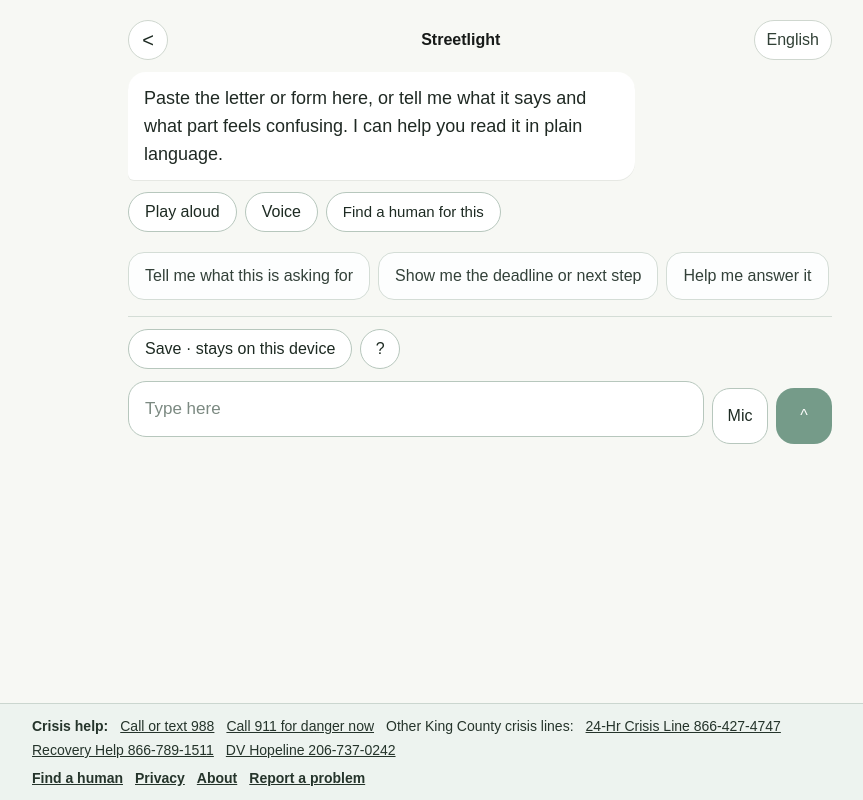
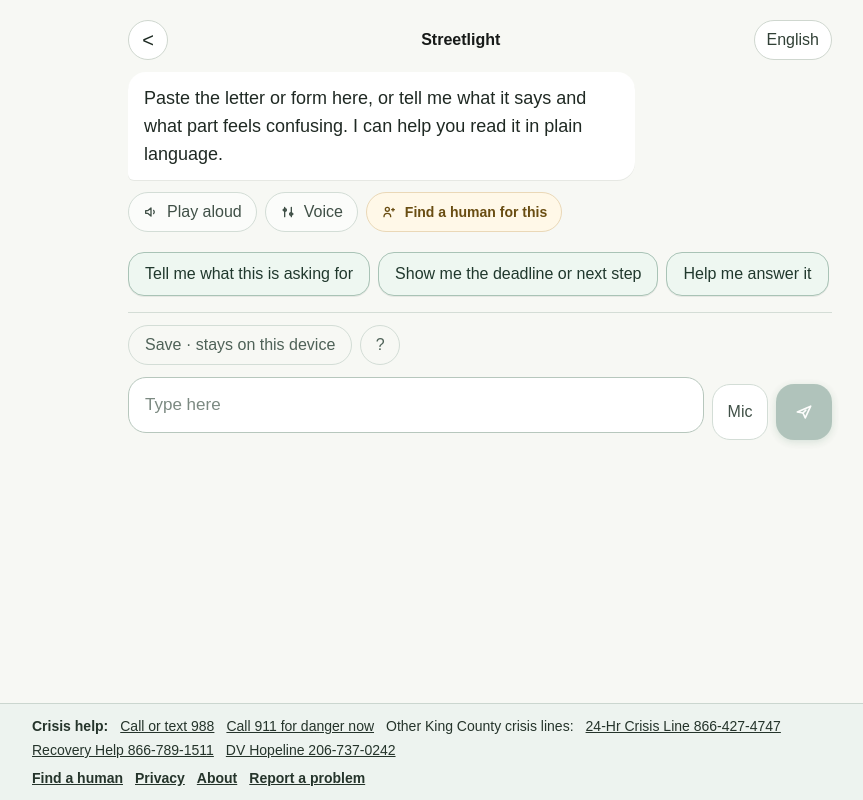
Before and after one commit to am-dj-ct/streetlight, a Next.js app: page /conversation/understand-letter-or-form in a window 1280 px wide. Shown: the whole page, without its empty margins (160-1023 px from the left). Built offline with nearby package versions, Linux system fonts and the light colour scheme.

Commit message:
Improve conversation button contrast

```diff
--- a/src/components/conversation-client.tsx
+++ b/src/components/conversation-client.tsx
@@ -377,6 +377,122 @@
   preferences[languageCode] = voiceName;
   writeLocalStorage(azureVoiceStorageKey, JSON.stringify(preferences));
 }
+
+type IconProps = {
+  className?: string;
+};
+
+function SendIcon({ className }: IconProps) {
+  return (
+    <svg
+      aria-hidden="true"
+      className={className}
+      fill="none"
+      viewBox="0 0 24 24"
+    >
+      <path
+        d="M4 12 20 5l-6.5 14-2.7-5.8L4 12Z"
+        stroke="currentColor"
+        strokeLinejoin="round"
+        strokeWidth="2"
+      />
+      <path
+        d="m10.8 13.2 3.4-3.4"
+        stroke="currentColor"
+        strokeLinecap="round"
+        strokeWidth="2"
+      />
+    </svg>
+  );
+}
+
+function SpeakerIcon({ className }: IconProps) {
+  return (
+    <svg
+      aria-hidden="true"
+      className={className}
+      fill="none"
+      viewBox="0 0 24 24"
+    >
+      <path
+        d="M4 10v4h3l5 4V6l-5 4H4Z"
+        stroke="currentColor"
+        strokeLinejoin="round"
+        strokeWidth="2"
+      />
+      <path
+        d="M16 9.5a4 4 0 0 1 0 5"
+        stroke="currentColor"
+        strokeLinecap="round"
+        strokeWidth="2"
+      />
+    </svg>
+  );
+}
+
+function VoiceIcon({ className }: IconProps) {
+  return (
+    <svg
+      aria-hidden="true"
+      className={className}
+      fill="none"
+      viewBox="0 0 24 24"
+    >
+      <path
+        d="M7 5v14M17 5v14"
+        stroke="currentColor"
+        strokeLinecap="round"
+        strokeWidth="2"
+      />
+      <path
+        d="M4.5 9h5M14.5 15h5"
+        stroke="currentColor"
+        strokeLinecap="round"
+        strokeWidth="2"
+      />
+      <path
+        d="M9.5 9a2 2 0 1 1-4 0 2 2 0 0 1 4 0ZM18.5 15a2 2 0 1 1-4 0 2 2 0 0 1 4 0Z"
+        stroke="currentColor"
+        strokeWidth="2"
+      />
+    </svg>
+  );
+}
+
+function HumanHelpIcon({ className }: IconProps) {
+  return (
+    <svg
+      aria-hidden="true"
+      className={className}
+      fill="none"
+      viewBox="0 0 24 24"
+    >
+      <path
+        d="M9.5 11a3 3 0 1 0 0-6 3 3 0 0 0 0 6ZM4.5 19a5 5 0 0 1 10 0"
+        stroke="currentColor"
+        strokeLinecap="round"
+        strokeWidth="2"
+      />
+      <path
+        d="M16 8.5h4M18 6.5v4"
+        stroke="currentColor"
+        strokeLinecap="round"
+        strokeWidth="2"
+      />
+    </svg>
+  );
+}
+
+const toolButtonClassName =
+  "inline-flex min-h-10 items-center gap-2 rounded-full border border-[#d3ddd6] bg-[#fbfcfa] px-3.5 text-[14px] font-medium text-[#405047] transition-colors hover:border-[#b7c7bd] hover:bg-white disabled:opacity-50";
+const humanHelpButtonClassName =
+  "inline-flex min-h-10 items-center gap-2 rounded-full border border-[#ead8b7] bg-[#fff8e8] px-3.5 text-[14px] font-semibold text-[#694d12] transition-colors hover:bg-[#fff2d6]";
+const suggestionButtonClassName =
+  "min-h-11 rounded-[16px] border border-[#a9c3b6] bg-[#eef7f1] px-4 text-left text-[15px] font-medium leading-5 text-[#20382d] shadow-[0_1px_0_rgba(29,42,34,0.08)] transition-colors hover:bg-[#e4f1e8] disabled:opacity-60";
+const utilityButtonClassName =
+  "min-h-10 rounded-full border border-[#d3ddd6] bg-transparent px-4 text-[15px] font-medium text-[#4f6258] transition-colors hover:border-[#b7c7bd] hover:bg-white";
+const utilityIconButtonClassName =
+  "flex min-h-10 min-w-10 items-center justify-center rounded-full border border-[#d3ddd6] bg-transparent px-3 text-[15px] font-semibold text-[#4f6258] transition-colors hover:border-[#b7c7bd] hover:bg-white";
 
 export function ConversationClient({
   currentLanguageCode,
@@ -851,6 +967,9 @@
   const exportEntryLabel = getConversationContentEntry(entryId, currentLanguageCode).label;
   const shouldReserveAnswerScrollRoom =
     !isStreaming && messages.some((message) => message.role === "user");
+  const composerControlSizeClassName = isCompactComposer
+    ? "min-h-12 min-w-12 sm:min-h-14 sm:min-w-14"
+    : "min-h-14 min-w-14";
 
   function getConversationExportText() {
     return formatConversationForExport(messages, {
@@ -1566,8 +1685,9 @@
                           <button
                             type="button"
                             onClick={() => void handlePlayAloud(message.id, message.text)}
-                            className="min-h-10 rounded-full border border-[#b7c7bd] bg-white px-4 text-[15px] font-medium text-[#1d2a22] disabled:opacity-50"
+                            className={toolButtonClassName}
                           >
+                            <SpeakerIcon className="h-4 w-4 shrink-0" />
                             {isSpeechLoading
                               ? copy.voiceLoading
                               : speakingMessageId === message.id
@@ -1580,8 +1700,9 @@
                             aria-expanded={showVoiceSettings}
                             aria-haspopup="dialog"
                             onClick={() => setShowVoiceSettings(true)}
-                            className="min-h-10 rounded-full border border-[#b7c7bd] bg-white px-4 text-[15px] font-medium text-[#1d2a22] disabled:opacity-50"
+                            className={toolButtonClassName}
                           >
+                            <VoiceIcon className="h-4 w-4 shrink-0" />
                             {copy.voiceTitle}
                           </button>
                           <Link
@@ -1590,15 +1711,16 @@
                               entryId,
                               languageCode: currentLanguageCode,
                             })}
-                            className="flex min-h-10 items-center rounded-full border border-[#b7c7bd] bg-white px-4 text-[15px] font-medium text-[#1d2a22]"
+                            className={humanHelpButtonClassName}
                           >
+                            <HumanHelpIcon className="h-4 w-4 shrink-0" />
                             {copy.findHumanForThis}
                           </Link>
                         </div>
                         {message.suggestions?.length ? (
                           <>
                             <details className="sm:hidden">
-                              <summary className="cursor-pointer rounded-[16px] border border-[#d4ddd6] bg-[#fdfefe] px-4 py-3 text-[15px] font-medium leading-5 text-[#334139]">
+                              <summary className="cursor-pointer rounded-[16px] border border-[#a9c3b6] bg-[#eef7f1] px-4 py-3 text-[15px] font-semibold leading-5 text-[#20382d]">
                                 {copy.suggestedReplies}
                               </summary>
                               <div className="mt-2 flex flex-wrap gap-2">
@@ -1608,7 +1730,7 @@
                                     type="button"
                                     onClick={() => sendMessage(suggestion)}
                                     disabled={isStreaming}
-                                    className="min-h-11 rounded-[16px] border border-[#d4ddd6] bg-[#fdfefe] px-4 text-left text-[15px] leading-5 text-[#334139] disabled:opacity-60"
+                                    className={suggestionButtonClassName}
                                   >
                                     {suggestion}
                                   </button>
@@ -1622,7 +1744,7 @@
                                   type="button"
                                   onClick={() => sendMessage(suggestion)}
                                   disabled={isStreaming}
-                                  className="min-h-11 rounded-[16px] border border-[#d4ddd6] bg-[#fdfefe] px-4 text-left text-[15px] leading-5 text-[#334139] disabled:opacity-60"
+                                  className={suggestionButtonClassName}
                                 >
                                   {suggestion}
                                 </button>
@@ -1644,7 +1766,7 @@
                     key={suggestion}
                     type="button"
                     onClick={() => sendMessage(suggestion)}
-                    className="min-h-12 rounded-[16px] border border-[#d4ddd6] bg-[#fdfefe] px-4 text-left text-[15px] leading-5 text-[#334139]"
+                    className={suggestionButtonClassName}
                   >
                     {suggestion}
                   </button>
@@ -1680,7 +1802,7 @@
             <button
               type="button"
               onClick={handleSavePress}
-              className="min-h-10 rounded-full border border-[#b7c7bd] bg-white px-4 text-[15px] font-medium text-[#1d2a22]"
+              className={utilityButtonClassName}
             >
               {copy.saveButton}
             </button>
@@ -1691,7 +1813,7 @@
               aria-expanded={showSaveModal}
               aria-haspopup="dialog"
               onClick={() => setShowSaveModal(true)}
-              className="flex min-h-10 min-w-10 items-center justify-center rounded-full border border-[#b7c7bd] bg-white px-3 text-[15px] font-semibold text-[#1d2a22]"
+              className={utilityIconButtonClassName}
             >
               {copy.saveExplainButton}
             </button>
@@ -1749,9 +1871,11 @@
               aria-label={copy.micAssistiveLabel}
               onClick={handleMicInput}
               disabled={micUnavailable}
-              className={`flex items-center justify-center rounded-[18px] border border-[#b7c7bd] bg-white text-[20px] text-[#1d2a22] ${
-                isCompactComposer ? "min-h-12 min-w-12 sm:min-h-14 sm:min-w-14" : "min-h-14 min-w-14"
-              }`}
+              className={`flex items-center justify-center rounded-[18px] border text-[16px] font-medium transition-colors disabled:opacity-50 ${
+                isListening
+                  ? "border-[#9a6a16] bg-[#fff2d6] text-[#684b10]"
+                  : "border-[#d3ddd6] bg-white text-[#405047] hover:border-[#b7c7bd]"
+              } ${composerControlSizeClassName}`}
             >
               {isListening ? copy.micStopLabel : copy.micLabel}
             </button>
@@ -1759,11 +1883,9 @@
               type="submit"
               aria-label={copy.sendAssistiveLabel}
               disabled={isStreaming || draft.trim().length === 0}
-              className={`flex items-center justify-center rounded-[18px] bg-[#1f5f43] text-[20px] font-semibold text-white disabled:opacity-60 ${
-                isCompactComposer ? "min-h-12 min-w-12 sm:min-h-14 sm:min-w-14" : "min-h-14 min-w-14"
-              }`}
+              className={`flex items-center justify-center rounded-[18px] bg-[#24594d] text-white shadow-[0_2px_8px_rgba(31,95,67,0.2)] transition-colors hover:bg-[#1d4a40] disabled:bg-[#9fb7ad] disabled:opacity-80 ${composerControlSizeClassName}`}
             >
-              ^
+              <SendIcon className="h-5 w-5" />
             </button>
           </form>
         </section>
```
